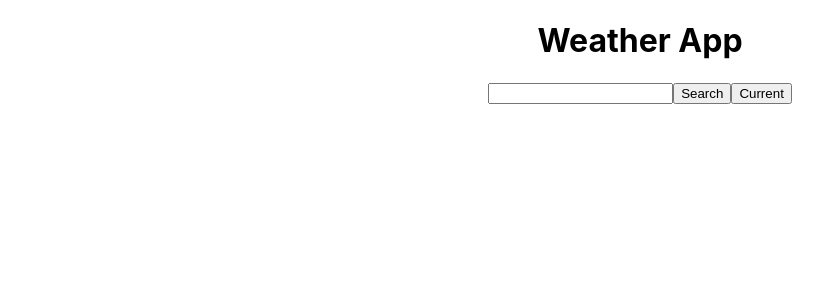
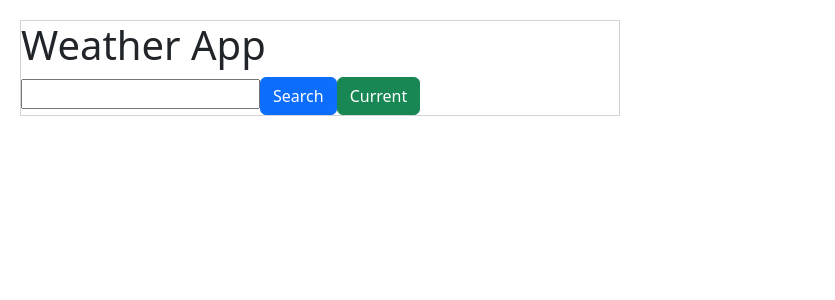
Before and after one commit to Sophie-Ndobe/the-awesone-react-app, a React (Create React App) app: page / in a window 1280 px wide. Shown: the top 300 px of the page, without its empty margins (0-835 px from the left). Built offline with nearby package versions, Linux system fonts and the light colour scheme.

Commit message:
Updated the App.css component

```diff
--- a/src/App.css
+++ b/src/App.css
@@ -1,38 +1,5 @@
-.App {
-  text-align: center;
+.App .wrapper {
+  width: 600px;
+  margin: 20px 0 0 20px;
+  border: 1px solid lightgray;
 }
-
-.App-logo {
-  height: 40vmin;
-  pointer-events: none;
-}
-
-@media (prefers-reduced-motion: no-preference) {
-  .App-logo {
-    animation: App-logo-spin infinite 20s linear;
-  }
-}
-
-.App-header {
-  background-color: #282c34;
-  min-height: 100vh;
-  display: flex;
-  flex-direction: column;
-  align-items: center;
-  justify-content: center;
-  font-size: calc(10px + 2vmin);
-  color: white;
-}
-
-.App-link {
-  color: #61dafb;
-}
-
-@keyframes App-logo-spin {
-  from {
-    transform: rotate(0deg);
-  }
-  to {
-    transform: rotate(360deg);
-  }
-}
--- a/src/App.js
+++ b/src/App.js
@@ -1,12 +1,14 @@
 import "./App.css";
-
+import "bootstrap/dist/css/bootstrap.min.css";
 import Search from "./Search";
 
 function App() {
   return (
     <div className="App">
-      <h1>Weather App</h1>
-      <Search />
+      <div className="wrapper">
+        <h1>Weather App</h1>
+        <Search />
+      </div>
     </div>
   );
 }
```
